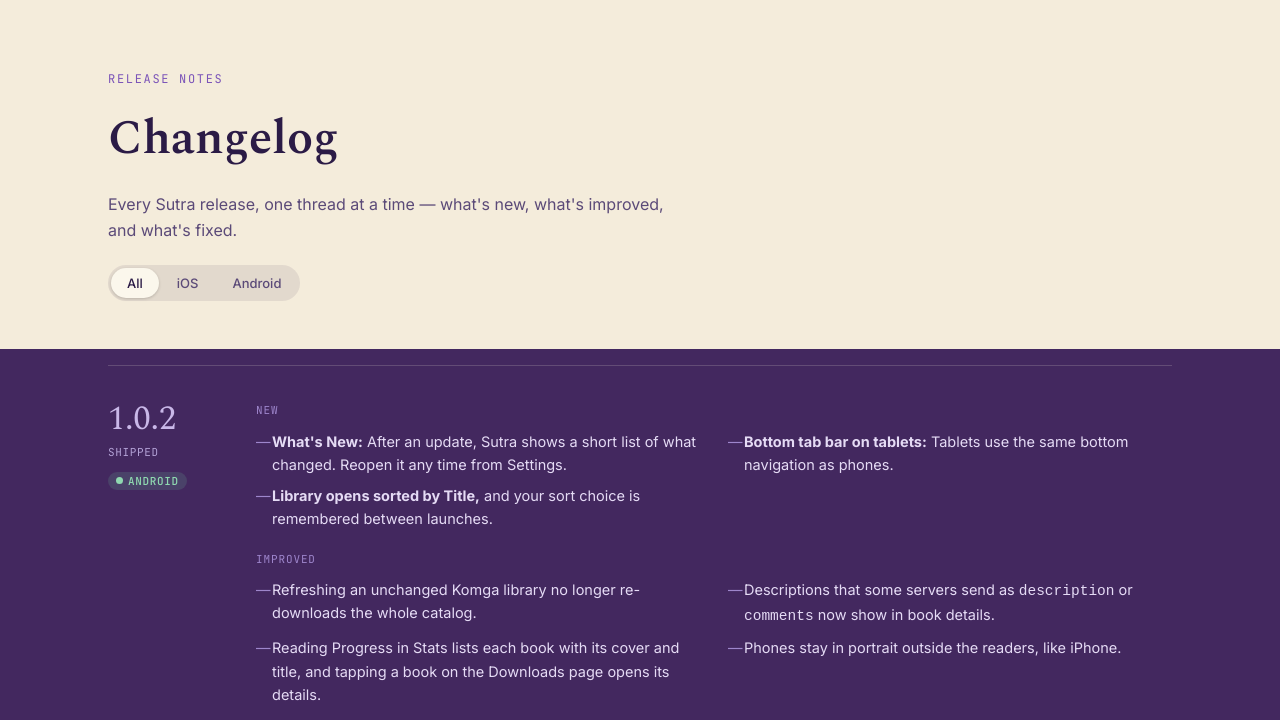
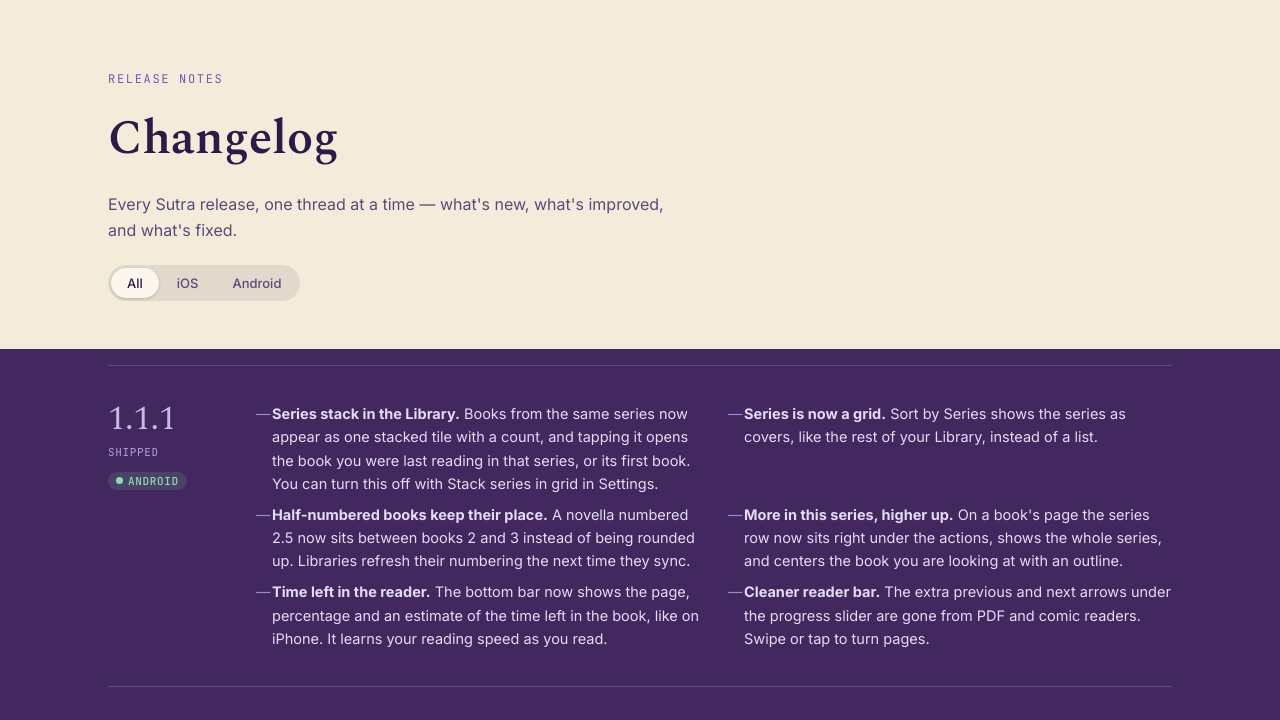
Before and after one commit to koustavdg/sutra-web, a plain HTML site: page changelog.html in a window 1280 px wide. Shown: the part 71-791 px from the top of the page. Drawn offline with nearby package versions, Linux system fonts and the light colour scheme.

Commit message:
Add Android 1.1.1 to the changelog and roadmap
Generated by tools/release/promote.sh from the notes in android-v1.1.1-15. Review the wording before merging.

```diff
--- a/changelog.html
+++ b/changelog.html
@@ -215,6 +215,18 @@
 <section class="releases">
   <div class="wrap">
     <div class="version-list">
+
+      <div class="version" data-p="android">
+        <div><div class="version-num">1.1.1</div><span class="version-status">Shipped</span><span class="chip and">Android</span></div>
+        <ul>
+          <li><strong>Series stack in the Library.</strong> Books from the same series now appear as one stacked tile with a count, and tapping it opens the book you were last reading in that series, or its first book. You can turn this off with Stack series in grid in Settings.</li>
+          <li><strong>Series is now a grid.</strong> Sort by Series shows the series as covers, like the rest of your Library, instead of a list.</li>
+          <li><strong>Half-numbered books keep their place.</strong> A novella numbered 2.5 now sits between books 2 and 3 instead of being rounded up. Libraries refresh their numbering the next time they sync.</li>
+          <li><strong>More in this series, higher up.</strong> On a book's page the series row now sits right under the actions, shows the whole series, and centers the book you are looking at with an outline.</li>
+          <li><strong>Time left in the reader.</strong> The bottom bar now shows the page, percentage and an estimate of the time left in the book, like on iPhone. It learns your reading speed as you read.</li>
+          <li><strong>Cleaner reader bar.</strong> The extra previous and next arrows under the progress slider are gone from PDF and comic readers. Swipe or tap to turn pages.</li>
+        </ul>
+      </div>
 
       <div class="version" data-p="android">
         <div><div class="version-num">1.0.2</div><span class="version-status">Shipped</span><span class="chip and">Android</span></div>
```
Also changed, not shown: index.html (+11 -0 lines).
